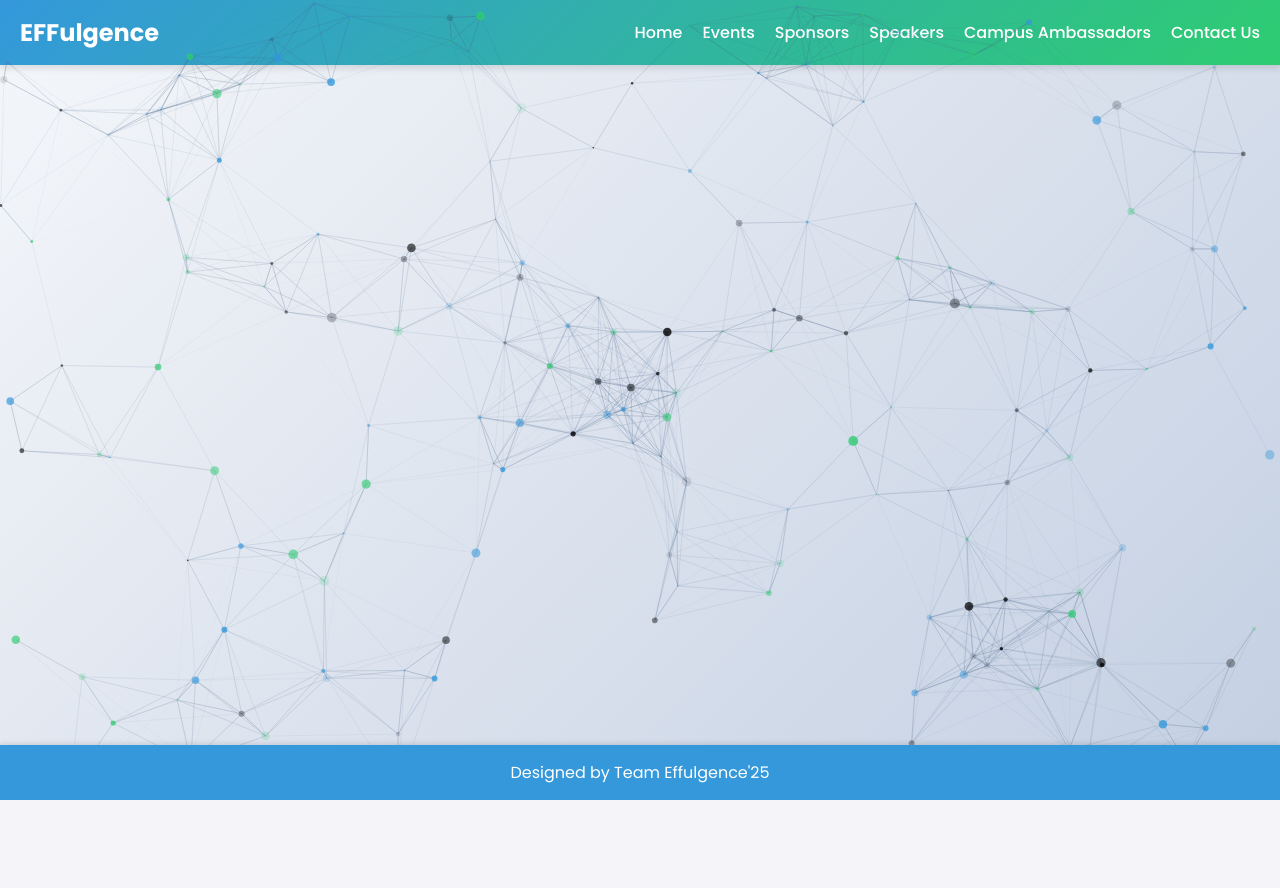
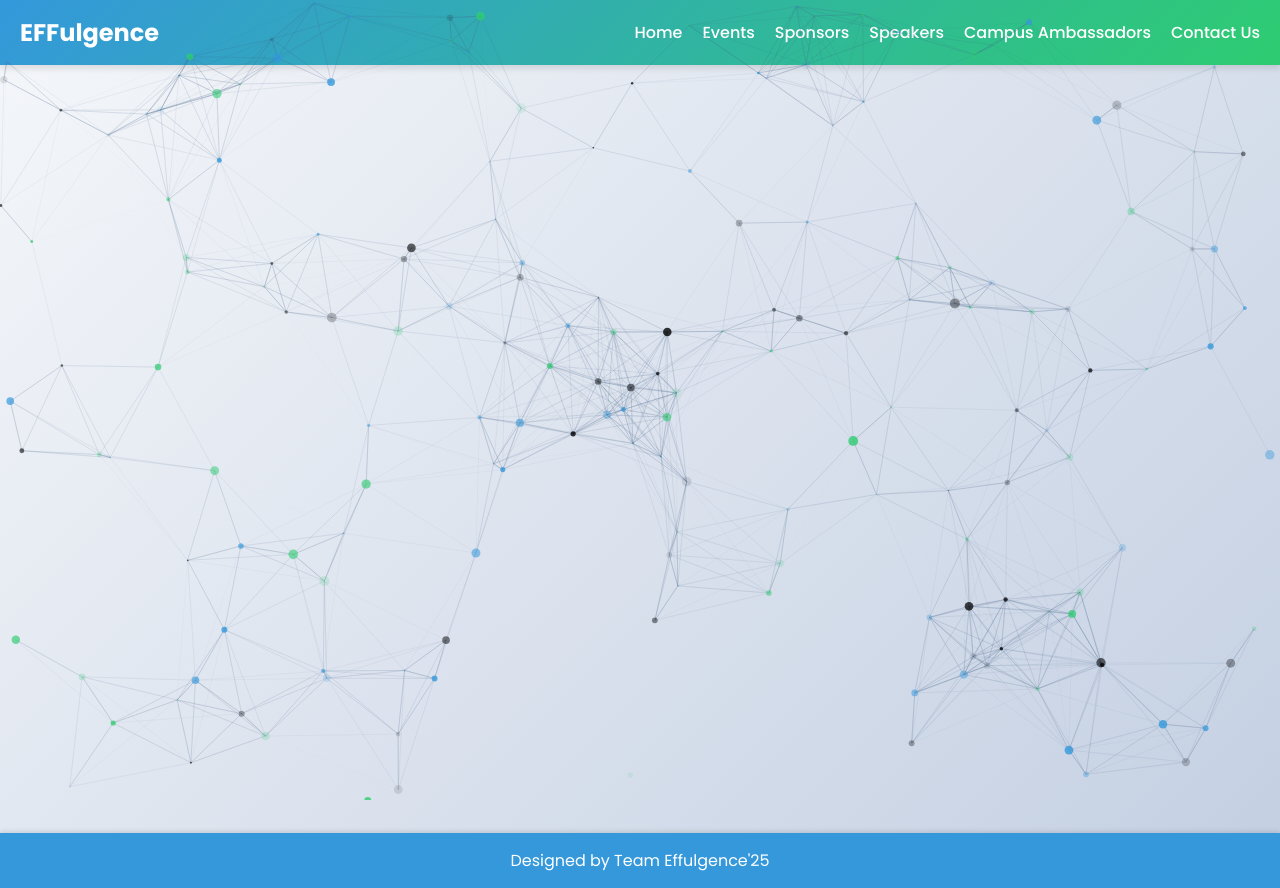
Before and after one commit to WithTrend/Techical-Fest-Website, a React (Vite) app: page / in a window 1280 px wide. Before the commit the page ends 800 px from the top, so only its background shows below. Built offline with nearby package versions, Linux system fonts and the light colour scheme.

Commit message:
Correcting the Bug

```diff
--- a/Components/Home.jsx
+++ b/Components/Home.jsx
@@ -11,7 +11,7 @@ export const Home = () => {
   return (
     <div
       className="home-container"
-      style={{ position: "relative", minHeight: "100%", overflow: "hidden" }}
+      style={{ position: "relative", minHeight: "90vh", overflow: "hidden" }}
     >
       {/* Particle Animation */}
       <Particles
--- a/src/App.css
+++ b/src/App.css
@@ -69,8 +69,8 @@ body {
   padding: 15px 0;
   font-size: 16px;
   box-shadow: 0 -2px 4px rgba(0, 0, 0, 0.1);
-  position: absolute;
-  bottom: 0;
+  position: relative;
+  bottom: 0px;
   width: 100%;
 }
 
```
